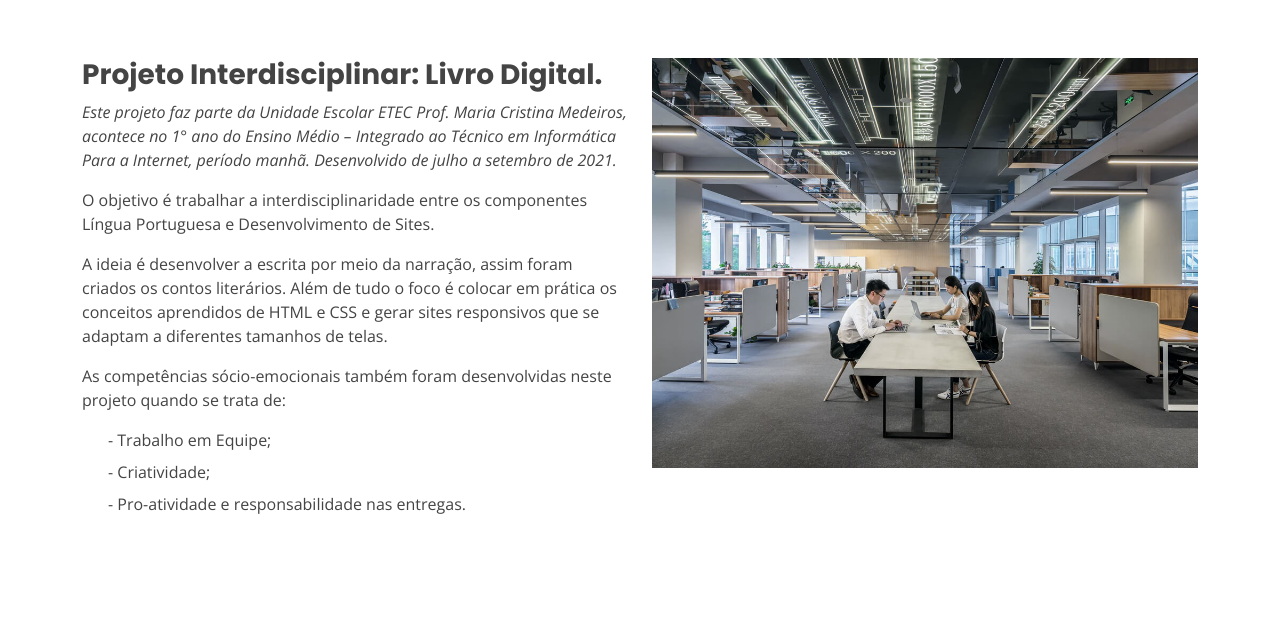
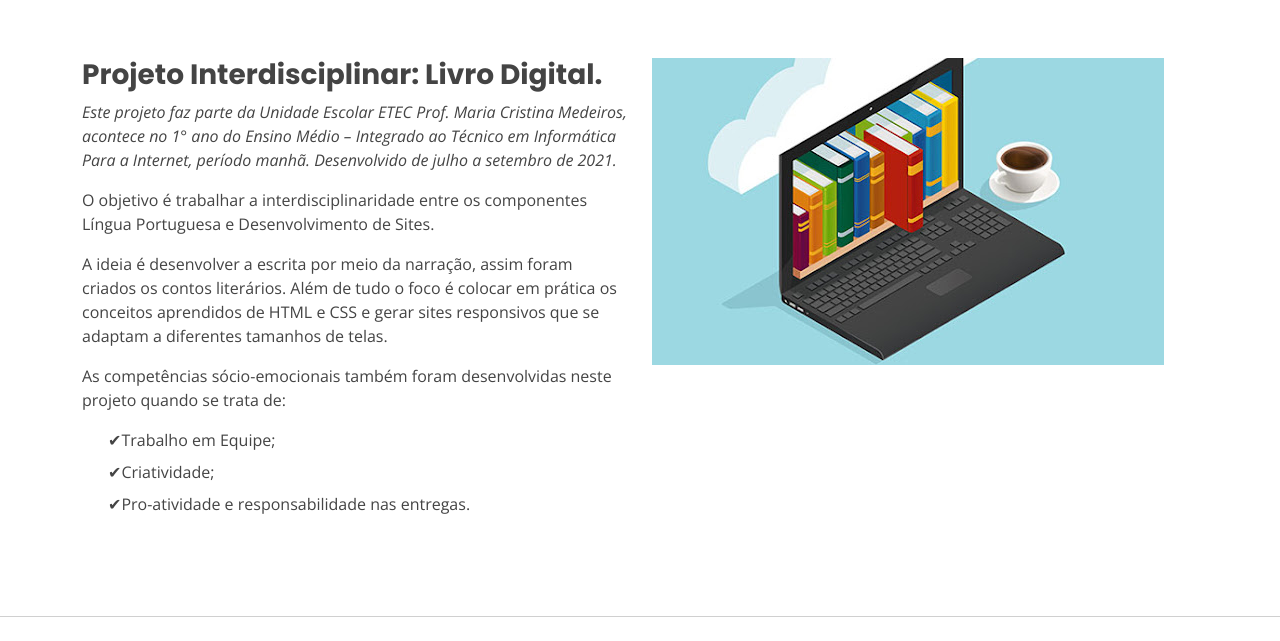
Before and after one commit to Gabreday/livro-digital, a plain HTML site: page index.html in a window 1280 px wide. Shown: the part 802-1443 px from the top of the page. Drawn offline with nearby package versions, Linux system fonts and the light colour scheme.

Commit message:
Add files via upload

```diff
--- a/index.html
+++ b/index.html
@@ -69,7 +69,6 @@
         <div class="col-xl-6 col-lg-8">
           <h1>Projeto: Livro Digital<span>.</span></h1>
           <h2>"Você escreve a sua própria história"</h2>
-          <h3>Aires, Gabriela 2021 </h3>
         </div>
       </div>
 
@@ -84,7 +83,7 @@
 
         <div class="row">
           <div class="col-lg-6 order-1 order-lg-2" data-aos="fade-left" data-aos-delay="100">
-            <img src="assets/img/about.jpg" class="img-fluid" alt="">
+            <img src="assets/img/imglivro.jpg" class="img-fluid" alt="">
           </div>
           <div class="col-lg-6 pt-4 pt-lg-0 order-2 order-lg-1 content" data-aos="fade-right" data-aos-delay="100">
             <h3>Projeto Interdisciplinar: Livro Digital.</h3>
@@ -98,10 +97,10 @@
               A ideia é desenvolver a escrita por meio da narração, assim foram criados os contos literários. Além de tudo o foco é colocar em prática os conceitos aprendidos de HTML e CSS e gerar sites responsivos que se adaptam a diferentes tamanhos de telas.
             </p>
             <p>As competências sócio-emocionais também foram desenvolvidas neste projeto quando se trata de: </p>
-            <ul>
-              <li>- Trabalho em Equipe; </li>
-              <li>- Criatividade;</li>
-              <li>- Pro-atividade e responsabilidade nas entregas. </li>
+           <ul>
+              <li>✔Trabalho em Equipe;</li>
+              <li>✔Criatividade;</li>
+              <li>✔Pro-atividade e responsabilidade nas entregas.</li>
             </ul>
           </div>
         </div>
@@ -109,8 +108,7 @@
       </div>
     </section><!-- End About Section -->
 
-&nbsp;
-
+    <hr></hr>
 
     <!-- ======= Features Section ======= -->
     <section id="features" class="features">
@@ -135,7 +133,8 @@
       </div>
     </section><!-- End Features Section -->
 
-&nbsp;
+        <hr></hr>
+
 
         <section id="features" class="features">
       <div class="container" data-aos="fade-up">
```
